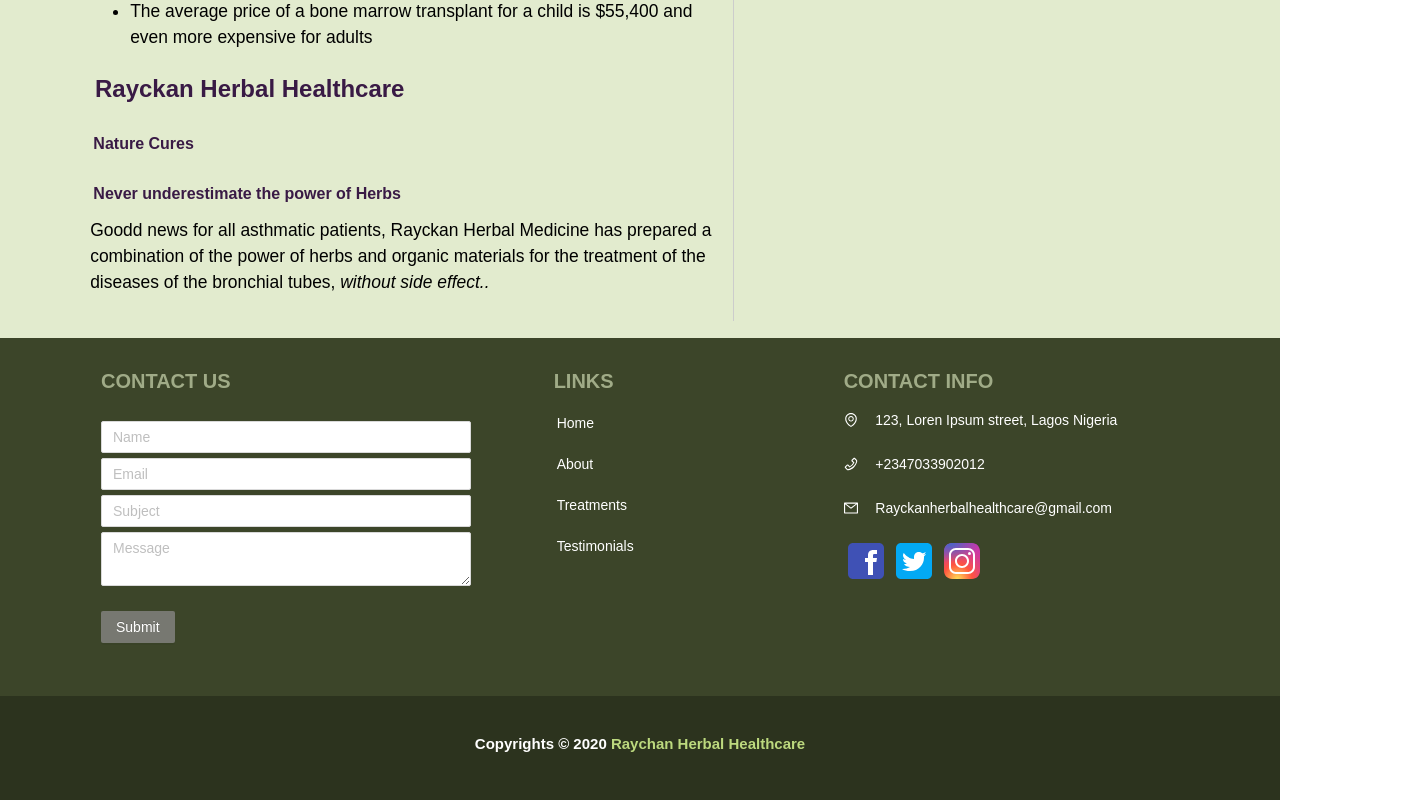
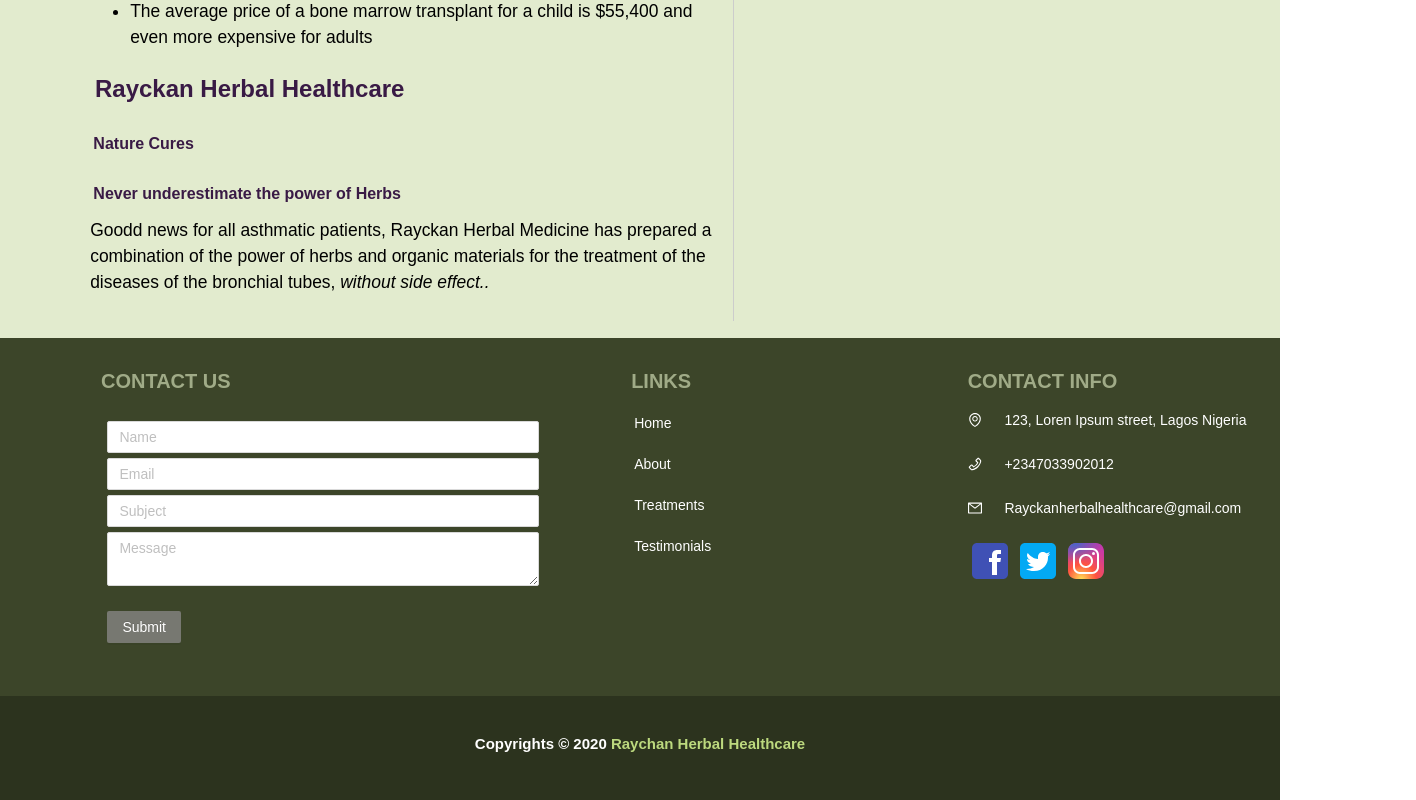
Before and after one commit to damigreen/raychan-frontend, a React (Create React App) app: page /sickle-cell in a window 1280 px wide. Shown: the part 1087-1887 px from the top of the page, 1416 px wide, since content can reach past the window. Built offline with nearby package versions, Linux system fonts and the light colour scheme.

Commit message:
Added new component to app

```diff
--- a/src/components/app/App.js
+++ b/src/components/app/App.js
@@ -9,17 +9,15 @@ import Copyright from '../footer/copyright/'
 import TabBar from '../tabs/TabBar'
 import DiseasesAndConditions from '../diseases and conditions/'
 import Testimonials from '../testimonials/'
+import Carts from '../carts/Carts';
+import Shop from '../shop/Shop';
+// import Carts from '../Carts/';
 import './App.scss';
 import {
   BrowserRouter as Router,
-  Link,
-  Switch,
   Route,
-  Redirect,
-
 } from "react-router-dom";
 import {
-  Menu,
   Layout,
   Row,
   Col,
@@ -27,7 +25,7 @@ import {
 } from 'antd'
 
 
-const { Header, Content, Footer } = Layout
+const { Content, Footer } = Layout
 const { Title } = Typography
 
 class App extends Component {
@@ -68,11 +66,17 @@ class App extends Component {
               <Route exact path='/' component={About} />
               <Route exact path='/' component={Treatments} />
               <DiseasesAndConditions />
+              <Route path="/shop" render={() => (
+                <Shop />
+              )} />
+              <Route exact path="/carts" render={() => (
+                <Carts />
+              )} />
               <Route exact path='/' component={Testimonials} />
             </Content>
 
             <Footer id="footer">
-              <Row className="flex-column">
+              <Row className="flex-column footer-row">
                 <Col className="footer-col" span={10} id="contact">
                   <Title className="footer-title contact" level={4}>CONTACT US</Title>
                   <Contact />
--- a/src/components/app/App.scss
+++ b/src/components/app/App.scss
@@ -117,6 +117,12 @@ p, ul, li, h1, h2, h3, h4 {
   align-items: flex-start;
 }
 
+#footer .flex-column.footer-row {
+  margin: 0 auto;
+  height:auto;
+  width: 1366px;
+}
+
 #footer .footer-col {
   // border: $border1;
   padding: 5px;
```
